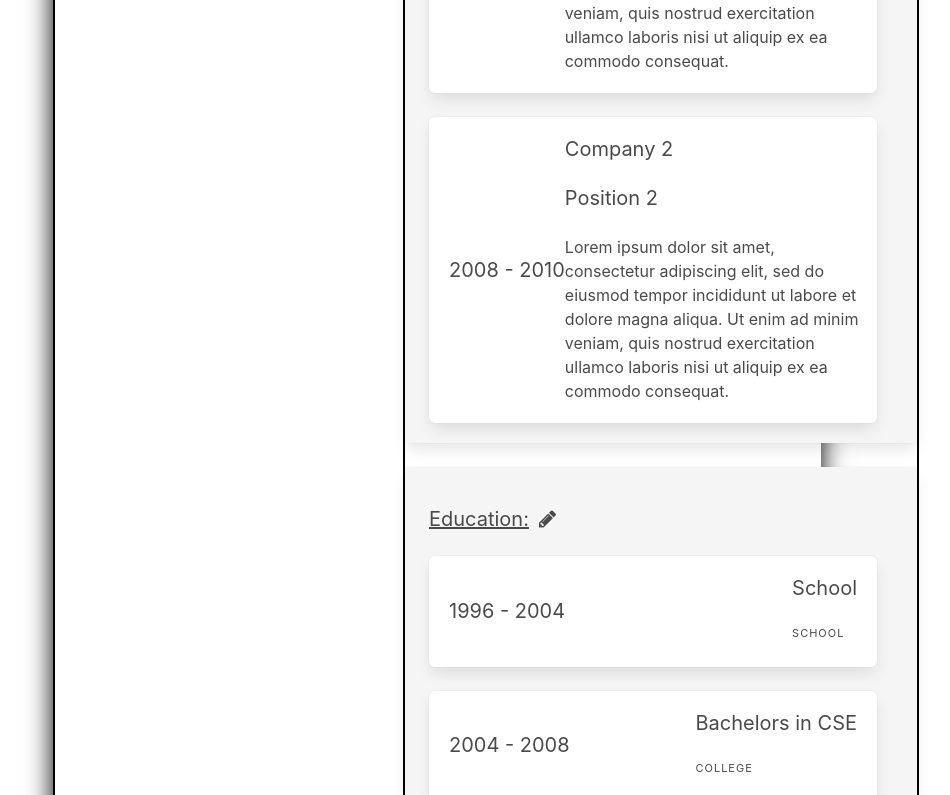
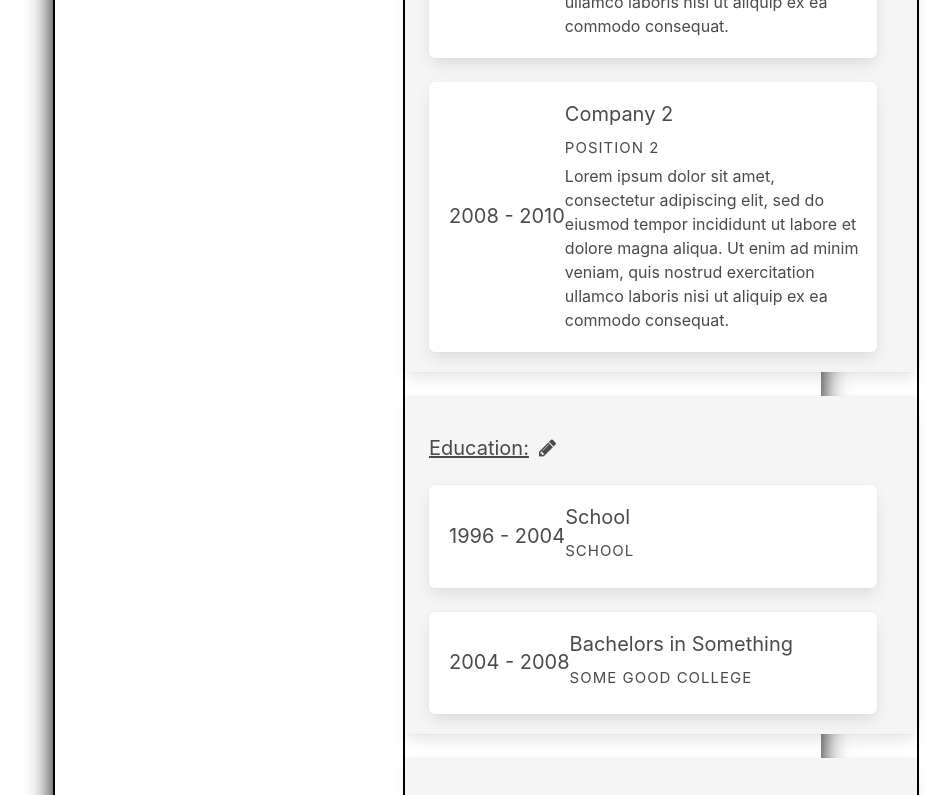
Before and after one commit to Kn0wn-Un/cv-application, a React (Create React App) app: page / in a window 1280 px wide. Shown: the part 740-1535 px from the top of the page, without its empty margins (203-1153 px from the left). Built offline with nearby package versions, Linux system fonts and the light colour scheme.

Commit message:
reformatted code and data

```diff
--- a/src/components/Career.js
+++ b/src/components/Career.js
@@ -25,7 +25,10 @@ class Career extends Component {
                     </div>
                     <div className="level-right">
                         <div>
-                            <div className="subtitle">
+                            <div
+                                className="subtitle"
+                                style={{ marginBottom: '10px' }}
+                            >
                                 {work.company}
                                 {this.props.edit ? (
                                     <span
@@ -35,7 +38,7 @@ class Career extends Component {
                                     ></span>
                                 ) : null}
                             </div>
-                            <div className="subtitle">{work.position}</div>
+                            <div className="heading">{work.position}</div>
                             <div className="work-done">{work.workDone}</div>
                         </div>
                     </div>
--- a/src/components/CareerInput.js
+++ b/src/components/CareerInput.js
@@ -45,7 +45,6 @@ class CareerInput extends Component {
         data.career.push({ ...obj, id: data.career.length });
         this.props.done();
         e.preventDefault();
-        console.log(data.career);
     }
     handleChange(e) {
         this.setState({ [e.target.id]: e.target.value });
--- a/src/components/EduInput.js
+++ b/src/components/EduInput.js
@@ -36,7 +36,6 @@ class EduInput extends Component {
         data.education.push({ ...obj, id: data.education.length });
         this.props.done();
         e.preventDefault();
-        console.log(data.education);
     }
     handleChange(e) {
         this.setState({ [e.target.id]: e.target.value });
--- a/src/components/Education.js
+++ b/src/components/Education.js
@@ -25,7 +25,10 @@ class Education extends Component {
                     </div>
                     <div className="level-right">
                         <div>
-                            <div className="subtitle">
+                            <div
+                                className="subtitle"
+                                style={{ marginBottom: '10px' }}
+                            >
                                 {study.title}
                                 {this.props.edit ? (
                                     <span
@@ -35,7 +38,9 @@ class Education extends Component {
                                     ></span>
                                 ) : null}
                             </div>
-                            <div className="heading">{study.school}</div>
+                            <div className="heading work-done">
+                                {study.school}
+                            </div>
                         </div>
                     </div>
                 </div>
--- a/src/components/SkillsInput.js
+++ b/src/components/SkillsInput.js
@@ -27,7 +27,6 @@ class SkillsInput extends Component {
         data.skills.push({ ...obj, id: data.skills.length });
         this.props.done();
         e.preventDefault();
-        console.log(data.skills);
     }
     handleChange(e) {
         this.setState({ [e.target.id]: e.target.value });
--- a/src/data.js
+++ b/src/data.js
@@ -17,7 +17,7 @@ let data = {
             userName: 'facebook',
         },
     ],
-    interests: ['swimming', 'chess', 'gaming', 'reading', 'cycling'],
+    interests: ['things', 'you', 'like', 'doing'],
     summary:
         'Lorem ipsum dolor sit amet, consectetur adipiscing elit, sed do eiusmod tempor incididunt ut labore et dolore magna aliqua. Ut enim ad minim veniam, quis nostrud exercitation ullamco laboris nisi ut aliquip ex ea commodo consequat. Duis aute irure dolor in reprehenderit in voluptate velit esse cillum dolore eu fugiat nulla pariatur. Excepteur sint occaecat cupidatat non proident, sunt in culpa qui officia deserunt mollit anim id est laborum.',
     career: [
@@ -48,8 +48,8 @@ let data = {
         {
             id: 1,
             year: '2004 - 2008',
-            school: 'College',
-            title: 'Bachelors in CSE',
+            school: 'Some Good College',
+            title: 'Bachelors in Something',
         },
     ],
     skills: [
--- a/src/styles/styles.css
+++ b/src/styles/styles.css
@@ -74,3 +74,6 @@ li {
 .info-del {
     float: right;
 }
+.heading {
+    font-size: 15px;
+}
```
